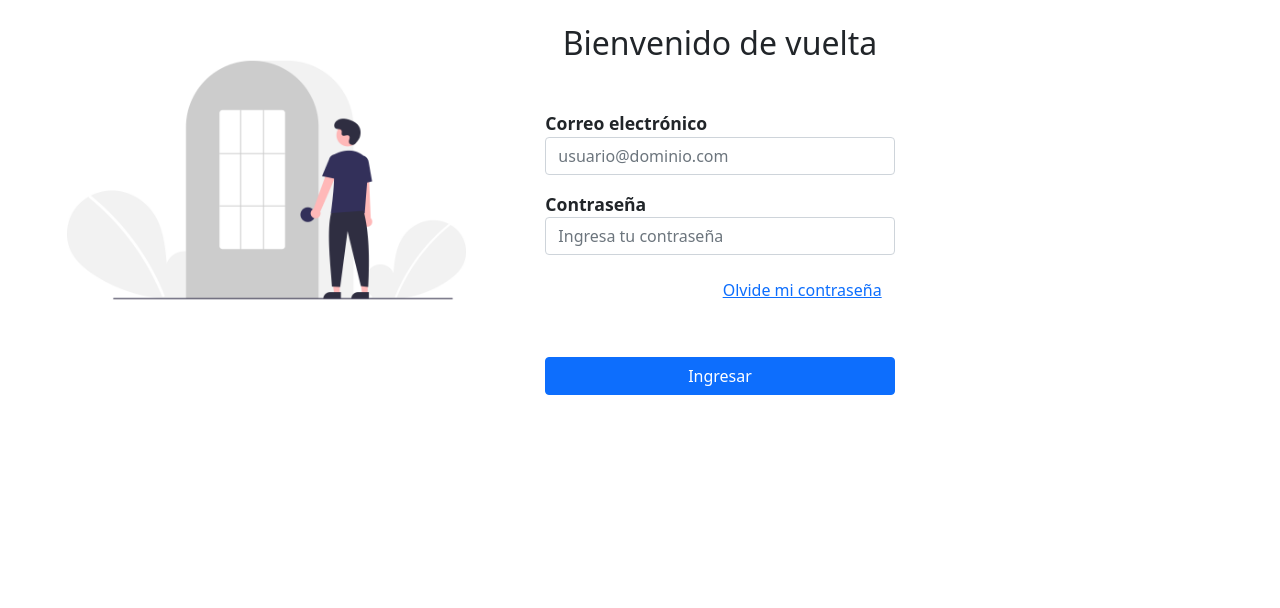
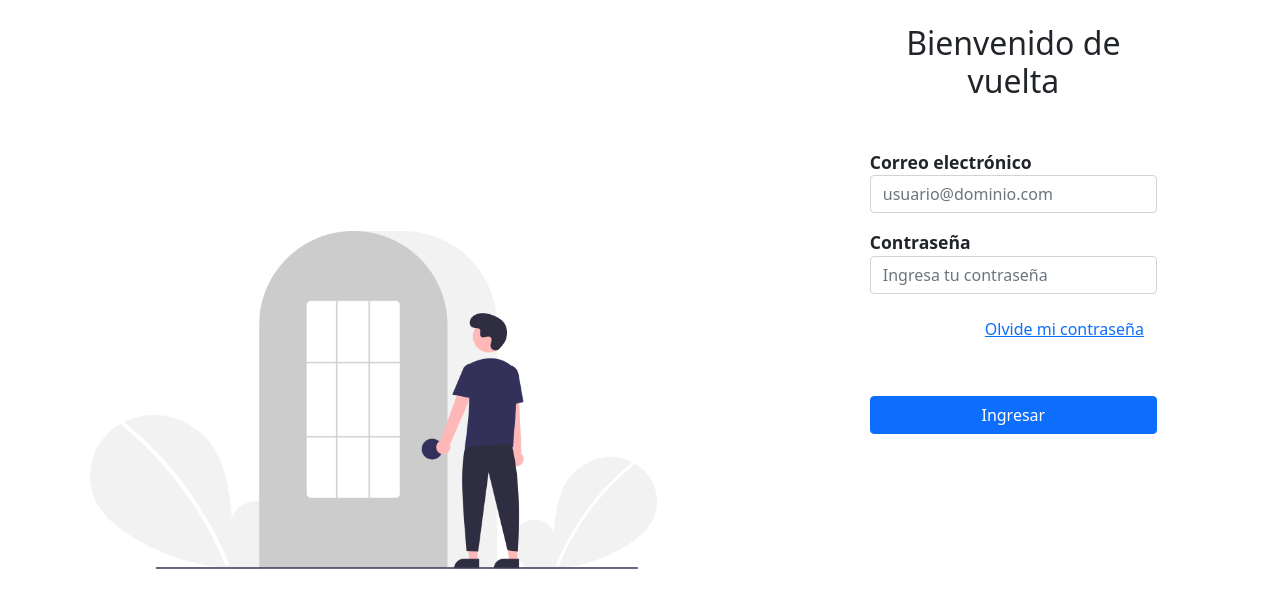
Before and after one commit to devcoy/angular-clean-architecture-base, an Angular app: page /login in a window 1280 px wide. Shown: the top 608 px of the page. Built offline with nearby package versions, Linux system fonts and the light colour scheme.

Commit message:
pantalla de login con estilos

```diff
--- a/src/app/auth/auth.css
+++ b/src/app/auth/auth.css
@@ -1,5 +1,5 @@
 .panel-left {
-    background-color: #C8C5FF;
+    align-self: center;
 }
 .form-group {
     margin-top: 1rem;
--- a/src/app/auth/login/login.component.html
+++ b/src/app/auth/login/login.component.html
@@ -1,11 +1,11 @@
-<div class="container-fluid">
-    <div class="row py-4">
-        <div class="col-lg-5 d-none d-lg-block">
+<div class="container-fluid h100">
+    <div class="row py-4 h100">
+        <div class="col-lg-7 d-none d-lg-block panel-left">
             <img class="img-fluid" src="/assets/img/login.png" alt="" />
         </div>
-        <div class="col-lg-7">
-            <div class="row">
-                <div class="col-12 col-md-8 col-xl-6">
+        <div class="col-lg-5">
+            <div class="row d-flex justify-content-center">
+                <div class="col-12 col-md-8 col-xl-7">
                     <h2 class="text-center">Bienvenido de vuelta</h2>
                     <form class="mt-5">
                         <div class="form-group">
--- a/src/styles.css
+++ b/src/styles.css
@@ -1 +1,10 @@
 /* You can add global styles to this file, and also import other style files */
+html {
+    min-height: 100vh;
+}
+body {
+    min-height: inherit;
+}
+.h100 {
+    height: 100vh;
+}
```
